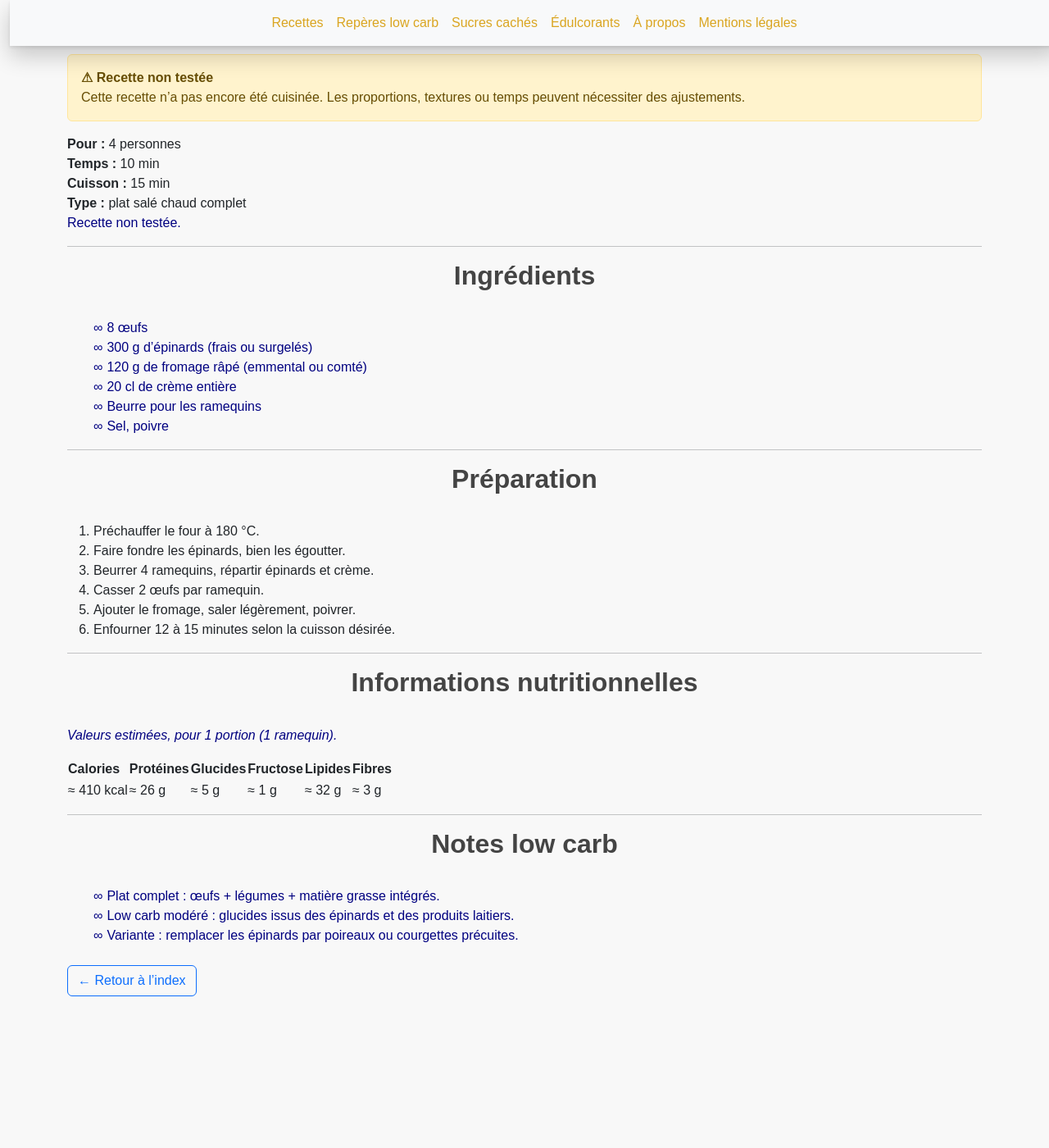
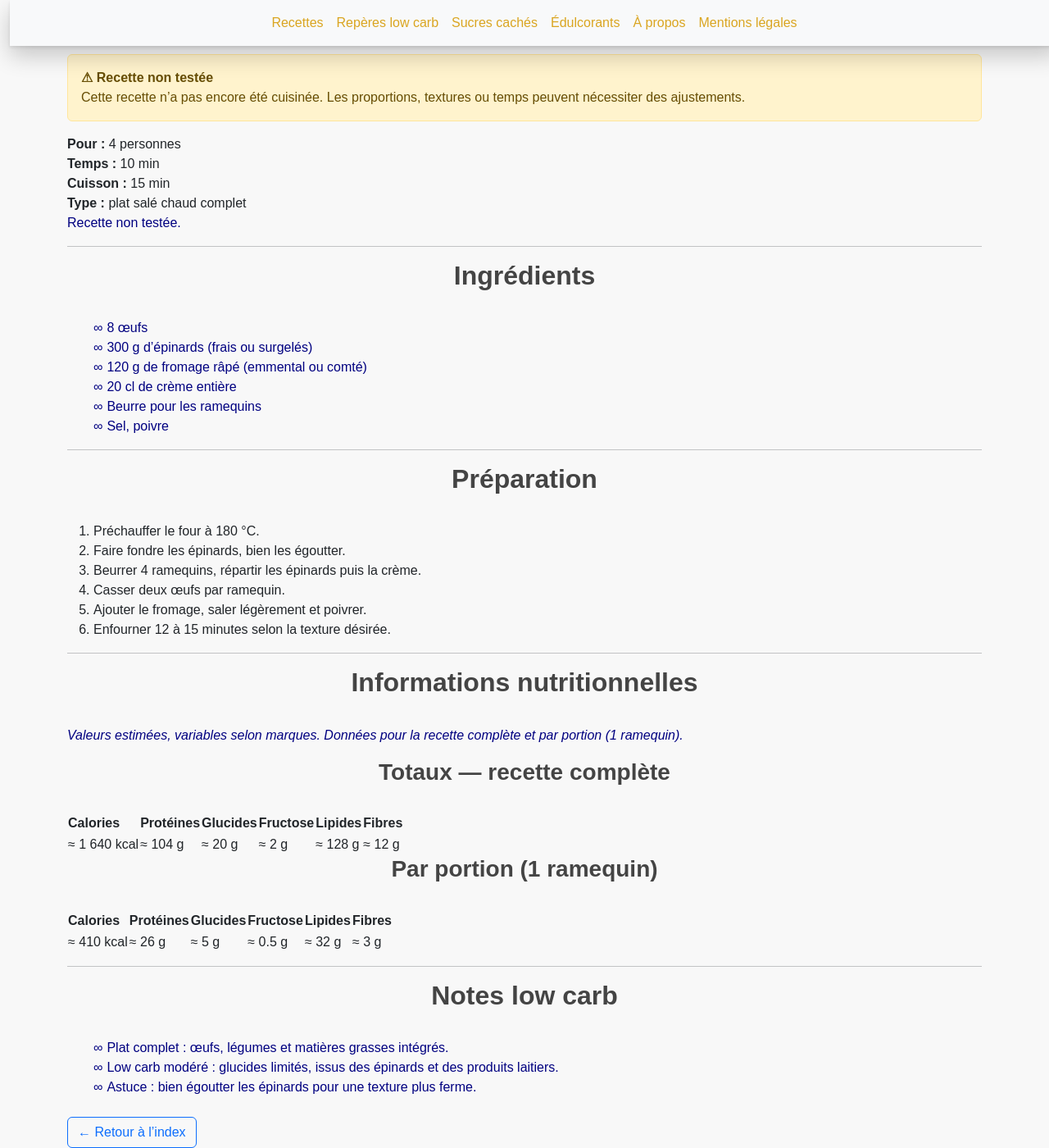
Before and after one commit to laurie-boissay/laurie-boissay.github.io, a Jekyll site: the page built from recettes/oeufs-cocotte-epinards-fromage.html, in a window 1280 px wide and 1400 px high, scrolled down 182 px. Shown: the whole window at 82% size. Built offline with Jekyll 4.4.1, drawn with Linux system fonts in a browser that asks for light colours; before the commit the page ends 1397 px from its top, so only the background shows below that.

Commit message:
Update oeufs-cocotte-epinards-fromage.html

```diff
--- a/recettes/oeufs-cocotte-epinards-fromage.html
+++ b/recettes/oeufs-cocotte-epinards-fromage.html
@@ -9,35 +9,35 @@ recipe_sort: "oeufs-cocotte-epinards-fromage"
 recipe_tested: false
 tags:
   - low-carb-modere
+  - riche-en-proteines
   - rapide
-  - riche-en-proteines
 extra_head: |
-  <script type=\"application/ld+json\">
+  <script type="application/ld+json">
   {
-    \"@context\": \"https://schema.org\",
-    \"@type\": \"Recipe\",
-    \"name\": \"Œufs cocotte aux épinards & fromage\",
-    \"description\": \"Œufs cocotte aux épinards et fromage, plat low carb complet.\",
-    \"recipeYield\": \"4 personnes\",
-    \"prepTime\": \"PT10M\",
-    \"cookTime\": \"PT15M\",
-    \"totalTime\": \"PT25M\",
-    \"recipeCategory\": \"Plats\",
-    \"recipeIngredient\": [
-      \"8 œufs\",
-      \"300 g d'épinards (frais ou surgelés)\",
-      \"120 g de fromage râpé (emmental ou comté)\",
-      \"20 cl de crème entière\",
-      \"Beurre pour les ramequins\",
-      \"Sel, poivre\"
+    "@context": "https://schema.org",
+    "@type": "Recipe",
+    "name": "Œufs cocotte aux épinards & fromage",
+    "description": "Œufs cocotte aux épinards et fromage, plat low carb complet.",
+    "recipeYield": "4 personnes",
+    "prepTime": "PT10M",
+    "cookTime": "PT15M",
+    "totalTime": "PT25M",
+    "recipeCategory": "Plats",
+    "recipeIngredient": [
+      "8 œufs",
+      "300 g d'épinards (frais ou surgelés)",
+      "120 g de fromage râpé (emmental ou comté)",
+      "20 cl de crème entière",
+      "Beurre pour les ramequins",
+      "Sel, poivre"
     ],
-    \"recipeInstructions\": [
-      { \"@type\": \"HowToStep\", \"text\": \"Préchauffer le four à 180 °C.\" },
-      { \"@type\": \"HowToStep\", \"text\": \"Faire fondre les épinards et bien les égoutter.\" },
-      { \"@type\": \"HowToStep\", \"text\": \"Beurrer les ramequins, répartir épinards et crème.\" },
-      { \"@type\": \"HowToStep\", \"text\": \"Casser deux œufs par ramequin.\" },
-      { \"@type\": \"HowToStep\", \"text\": \"Ajouter le fromage, saler, poivrer.\" },
-      { \"@type\": \"HowToStep\", \"text\": \"Cuire 12–15 minutes jusqu’à blanc pris et jaune encore coulant.\" }
+    "recipeInstructions": [
+      { "@type": "HowToStep", "text": "Préchauffer le four à 180 °C." },
+      { "@type": "HowToStep", "text": "Faire fondre les épinards et bien les égoutter." },
+      { "@type": "HowToStep", "text": "Beurrer les ramequins, répartir épinards et crème." },
+      { "@type": "HowToStep", "text": "Casser deux œufs par ramequin." },
+      { "@type": "HowToStep", "text": "Ajouter le fromage, saler légèrement et poivrer." },
+      { "@type": "HowToStep", "text": "Cuire 12 à 15 minutes selon la cuisson souhaitée." }
     ]
   }
   </script>
@@ -50,12 +50,15 @@ extra_head: |
     <div><strong>Cuisson :</strong> 15 min</div>
     <div><strong>Type :</strong> plat salé chaud complet</div>
   </div>
-  <p class="recipe-lead__note"><strong>Recette non testée.</strong></p>
+  <p class="recipe-lead__note">
+    <strong>Recette non testée.</strong>
+  </p>
 </div>
 
 <hr>
 
 <h2>Ingrédients</h2>
+
 <ul class="recipe-ingredients">
   <li><strong>8</strong> œufs</li>
   <li><strong>300 g</strong> d’épinards (frais ou surgelés)</li>
@@ -68,24 +71,59 @@ extra_head: |
 <hr>
 
 <h2>Préparation</h2>
+
 <ol class="recipe-steps">
   <li>Préchauffer le four à 180 °C.</li>
   <li>Faire fondre les épinards, bien les égoutter.</li>
-  <li>Beurrer 4 ramequins, répartir épinards et crème.</li>
-  <li>Casser 2 œufs par ramequin.</li>
-  <li>Ajouter le fromage, saler légèrement, poivrer.</li>
-  <li>Enfourner 12 à 15 minutes selon la cuisson désirée.</li>
+  <li>Beurrer 4 ramequins, répartir les épinards puis la crème.</li>
+  <li>Casser deux œufs par ramequin.</li>
+  <li>Ajouter le fromage, saler légèrement et poivrer.</li>
+  <li>Enfourner 12 à 15 minutes selon la texture désirée.</li>
 </ol>
 
 <hr>
 
 <h2>Informations nutritionnelles</h2>
-<p class="recipe-nutrition__disclaimer"><em>Valeurs estimées, pour 1 portion (1 ramequin).</em></p>
+
+<p class="recipe-nutrition__disclaimer">
+  <em>Valeurs estimées, variables selon marques. Données pour la recette complète et par portion (1 ramequin).</em>
+</p>
+
 <div class="recipe-nutrition">
+  <h3>Totaux — recette complète</h3>
   <table class="recipe-table">
     <thead>
       <tr>
-        <th>Calories</th><th>Protéines</th><th>Glucides</th><th>Fructose</th><th>Lipides</th><th>Fibres</th>
+        <th>Calories</th>
+        <th>Protéines</th>
+        <th>Glucides</th>
+        <th>Fructose</th>
+        <th>Lipides</th>
+        <th>Fibres</th>
+      </tr>
+    </thead>
+    <tbody>
+      <tr>
+        <td>≈ 1 640 kcal</td>
+        <td>≈ 104 g</td>
+        <td>≈ 20 g</td>
+        <td>≈ 2 g</td>
+        <td>≈ 128 g</td>
+        <td>≈ 12 g</td>
+      </tr>
+    </tbody>
+  </table>
+
+  <h3>Par portion (1 ramequin)</h3>
+  <table class="recipe-table">
+    <thead>
+      <tr>
+        <th>Calories</th>
+        <th>Protéines</th>
+        <th>Glucides</th>
+        <th>Fructose</th>
+        <th>Lipides</th>
+        <th>Fibres</th>
       </tr>
     </thead>
     <tbody>
@@ -93,7 +131,7 @@ extra_head: |
         <td>≈ 410 kcal</td>
         <td>≈ 26 g</td>
         <td>≈ 5 g</td>
-        <td>≈ 1 g</td>
+        <td>≈ 0.5 g</td>
         <td>≈ 32 g</td>
         <td>≈ 3 g</td>
       </tr>
@@ -104,8 +142,9 @@ extra_head: |
 <hr>
 
 <h2>Notes low carb</h2>
+
 <ul class="recipe-notes">
-  <li><strong>Plat complet :</strong> œufs + légumes + matière grasse intégrés.</li>
-  <li><strong>Low carb modéré :</strong> glucides issus des épinards et des produits laitiers.</li>
-  <li><strong>Variante :</strong> remplacer les épinards par poireaux ou courgettes précuites.</li>
+  <li><strong>Plat complet :</strong> œufs, légumes et matières grasses intégrés.</li>
+  <li><strong>Low carb modéré :</strong> glucides limités, issus des épinards et des produits laitiers.</li>
+  <li><strong>Astuce :</strong> bien égoutter les épinards pour une texture plus ferme.</li>
 </ul>
```
